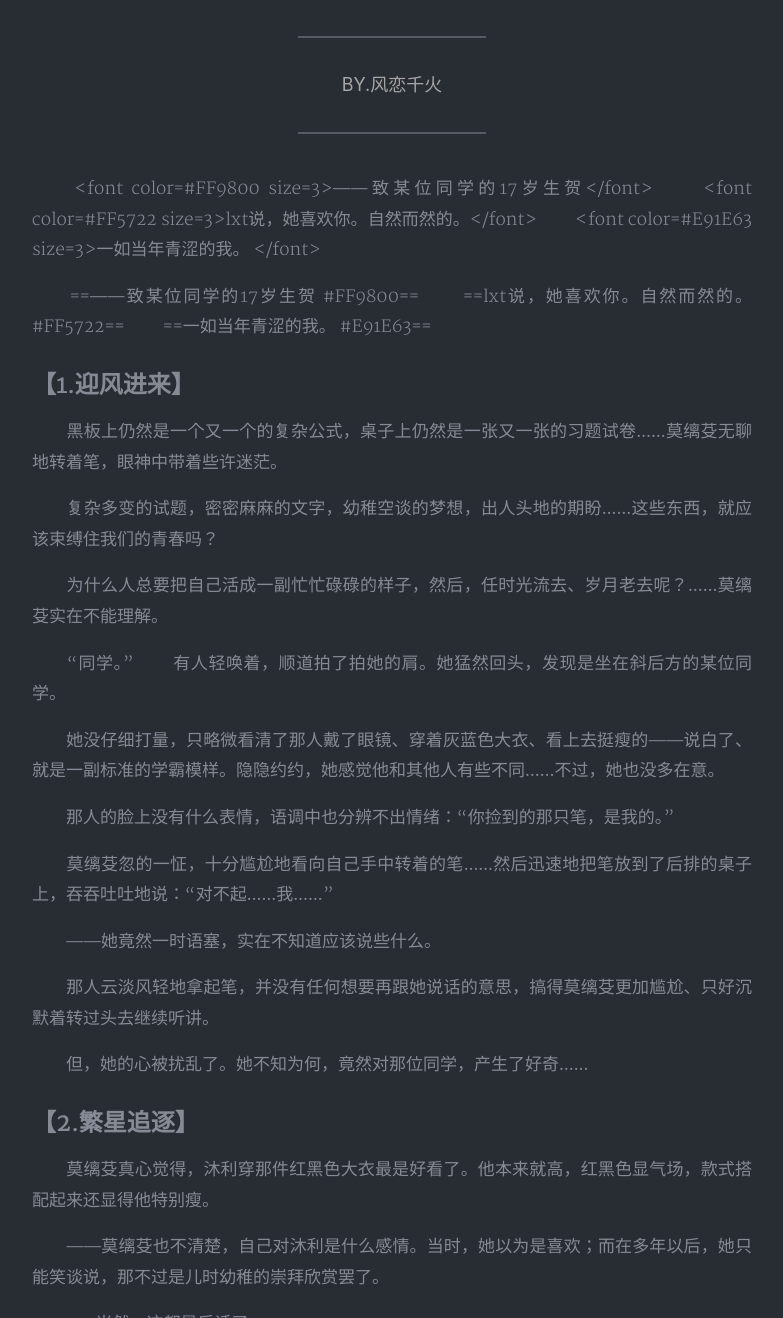
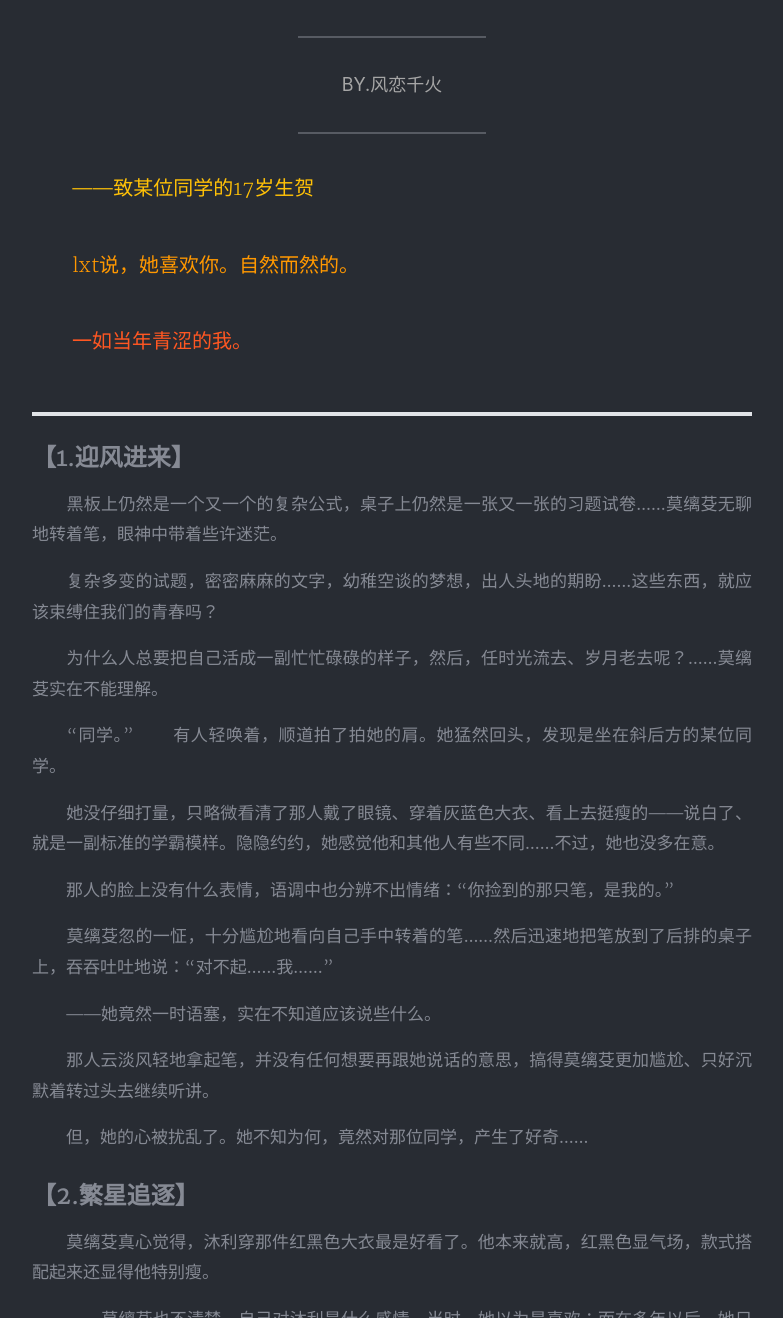
Before and after one commit to flora715/flora715.github.io, a Jekyll site: the page built from _posts/2020-01-30-岁月安好，旧梦无恙.md, in a window 1280 px wide and 1400 px high, scrolled down 382 px, cut to the strip 82-1400 px from the top of the window. Shown: the whole strip, without its empty margins (248-1031 px from the left). Built offline with Jekyll 4.4.1, drawn with Linux system fonts in a browser that asks for light colours; nearby versions of some CDN libraries; a style sheet for code colours, icons or effects is not loaded.

Commit message:
修改文件: _posts/2020-01-30-岁月安好，旧梦无恙.md

```diff
--- a/_posts/2020-01-30-岁月安好，旧梦无恙.md
+++ b/_posts/2020-01-30-岁月安好，旧梦无恙.md
@@ -6,14 +6,18 @@ date: 2018-10-29
 cover: 'https://i.loli.net/2020/01/28/W5s2zJcL1bpCftU.png'
 tags: 短文&
 ---
+<span2>&emsp;&emsp;——致某位同学的17岁生贺 </span2>
+  <style> span2 {color:#FFC107; font-size:20px;}</style>
+<br/>
+<span1>&emsp;&emsp;lxt说，她喜欢你。自然而然的。</span1>
+  <style> span1 {color:#FF9800; font-size:20px;}</style>
+<br/>
 
-　　<font color=#FF9800 size=3>——致某位同学的17岁生贺</font>
-　　<font color=#FF5722 size=3>lxt说，她喜欢你。自然而然的。</font>
-　　<font color=#E91E63 size=3>一如当年青涩的我。 </font>
+<span3>&emsp;&emsp;一如当年青涩的我。</span3>
+  <style> span3 {color:#FF5722;font-size:20px; }</style>
+<br/>
 
-　　==——致某位同学的17岁生贺 #FF9800==
-　　==lxt说，她喜欢你。自然而然的。 #FF5722==
-　　==一如当年青涩的我。 #E91E63==
+-------------------------------------------------------------------------
 
 ## 【1.迎风进来】
 
```
